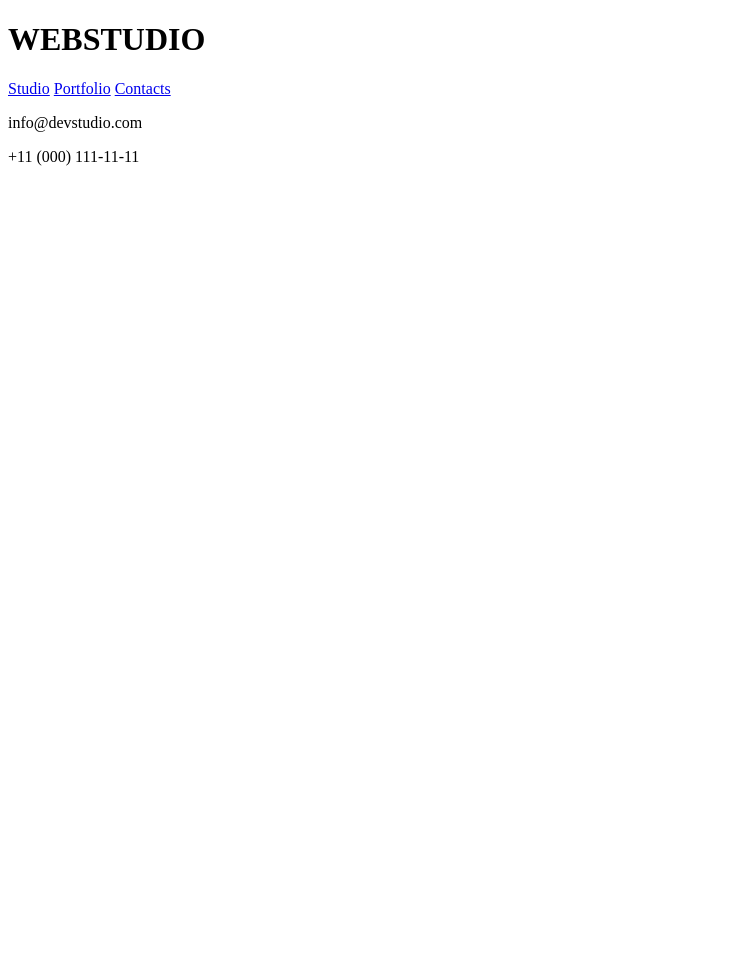
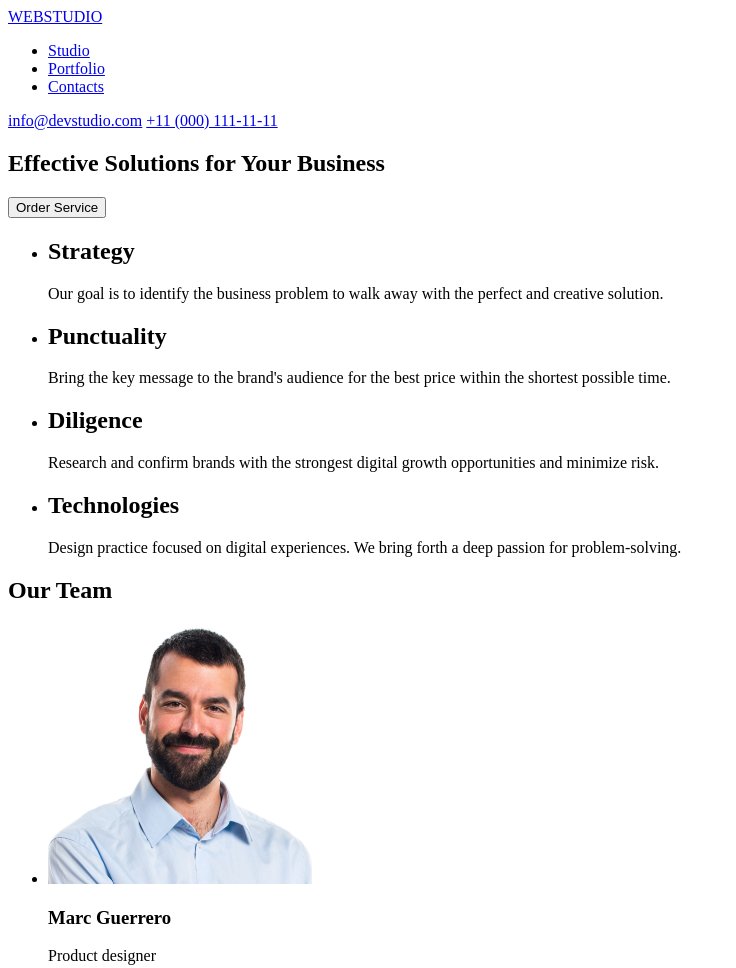
Before and after one commit to osibtcm/goit-markup-hw-01, a plain HTML site: page index.html in a window 1280 px wide. Shown: the top 968 px of the page, without its empty margins (0-736 px from the left). Before the commit the page ends 800 px from the top, so only its background shows below. Drawn offline with Linux system fonts and the light colour scheme.

Commit message:
finished fist hw

```diff
--- a/index.html
+++ b/index.html
@@ -8,19 +8,74 @@
 <body>
     <header>
         <div>
-            <h1>WEBSTUDIO</h1>
+            <a href="#home">WEBSTUDIO</a>
             <nav>
-                <a href="#studio">Studio</a>
-                <a href="#portfolio">Portfolio</a>
-                <a href="#contacts">Contacts</a>
+                <ul>
+                    <li><a href="#studio">Studio</a></li>
+                    <li><a href="#portfolio">Portfolio</a></li>
+                    <li><a href="#contacts">Contacts</a></li>
+                </ul>
             </nav>
             <div>
-                <p>info@devstudio.com</p>
-                <p>+11 (000) 111-11-11</p>
+                <a href="mailto:info@devstudio.com">info@devstudio.com</a>
+                <a href="tel:+110001111111">+11 (000) 111-11-11</a>
             </div>
         </div>
     </header>
-    <main></main>
-    <footer></footer>
+    <main>
+        <section>
+            <h1>Effective Solutions
+            for Your Business </h1>
+        <button type="button">Order Service</button>
+    </section>
+        <section>
+            <ul>
+                <li>
+                    <h2>Strategy</h2>
+                    <p>Our goal is to identify the business
+                    problem to walk away with the perfect and creative solution. </p>
+                </li>
+                <li>
+                    <h2>Punctuality</h2>
+                    <p>Bring the key message to the brand's audience for the best price within the shortest possible time.</p>
+                </li>
+                <li>
+                    <h2>Diligence</h2>
+                    <p>Research and confirm brands with the strongest digital growth opportunities and minimize risk.</p>
+                </li>
+                <li>
+                    <h2>Technologies</h2>
+                    <p>Design practice focused on digital experiences. We bring forth a deep passion for problem-solving.</p>
+                </li>
+            </ul>
+        </section>
+        <section>
+            <h2>Our Team</h2>
+            <ul>
+                <li>
+                    <img src="images/img-3.jpg" alt="Marc Guerrero" width="264" height="260">
+                    <h3>Marc Guerrero</h3>
+                    <p>Product designer</p>
+                </li>
+                <li>
+                    <img src="images/img-2.jpg" alt="Tom Ford" width="264" height="260">
+                    <h3>Tom Ford</h3>
+                    <p>Frontend developer</p>
+                </li>
+                <li>
+                    <img src="images/img-1.jpg" alt="Camila Garcia" width="264" height="260">
+                    <h3>Camila Garcia</h3>
+                    <p>Marketing</p>
+                </li>
+                <li><img src="images/img.jpg" alt="Camila Garcia" width="264" height="260">
+            <h3>Daniel Wilson</h3>
+            <p>UI designer</p></li>
+            </ul>
+        </section>
+    </main>
+    <footer>
+        <a href="#home">WEBSTUDIO</a>
+        <p>Increase the flow of customers and sales for your business with digital marketing & growth solutions.</p>
+    </footer>
 </body>
 </html>
```
Also changed, not shown: images/Logo.svg (added), images/img-1.jpg (added), images/img-2.jpg (added), images/img-3.jpg (added), images/img.jpg (added).
